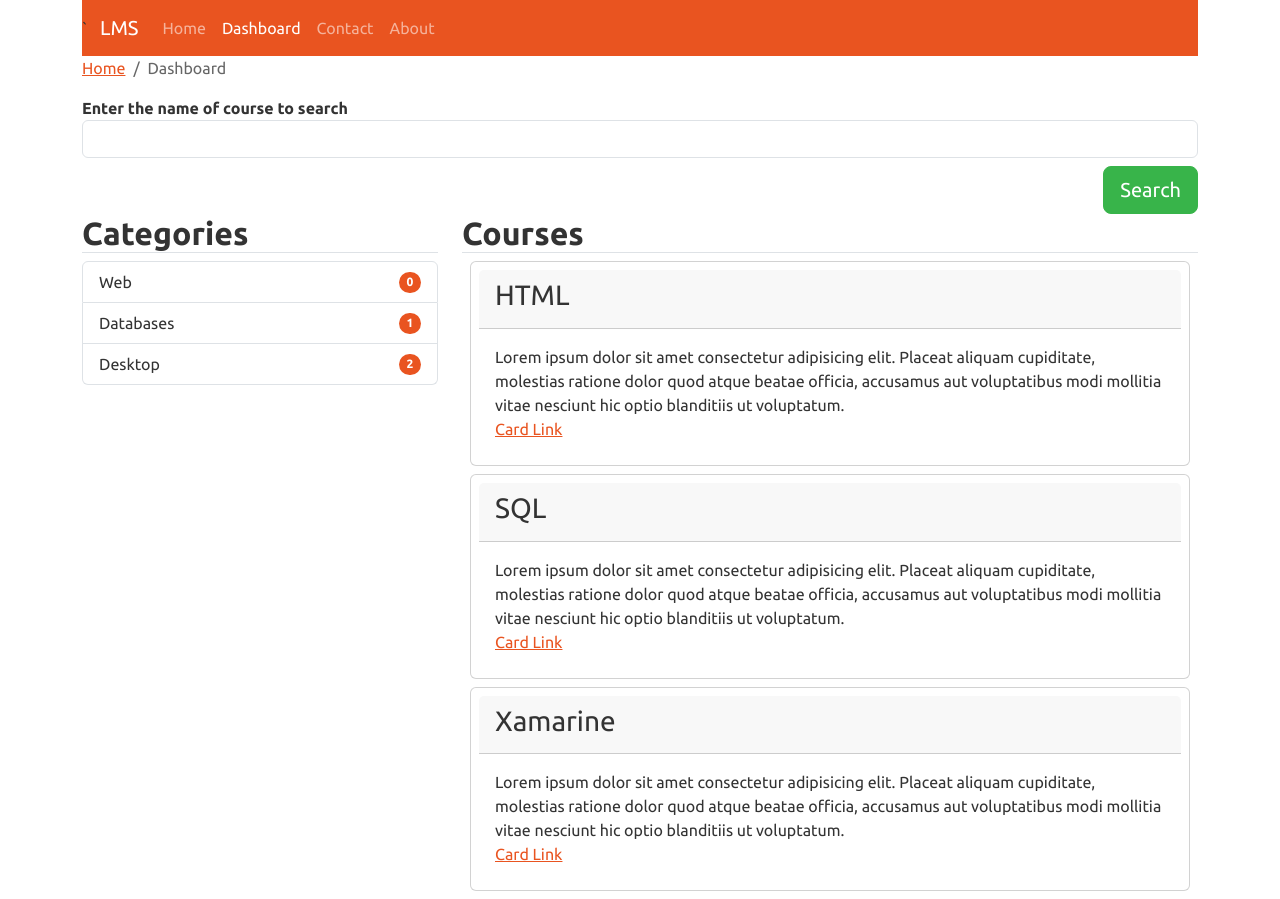
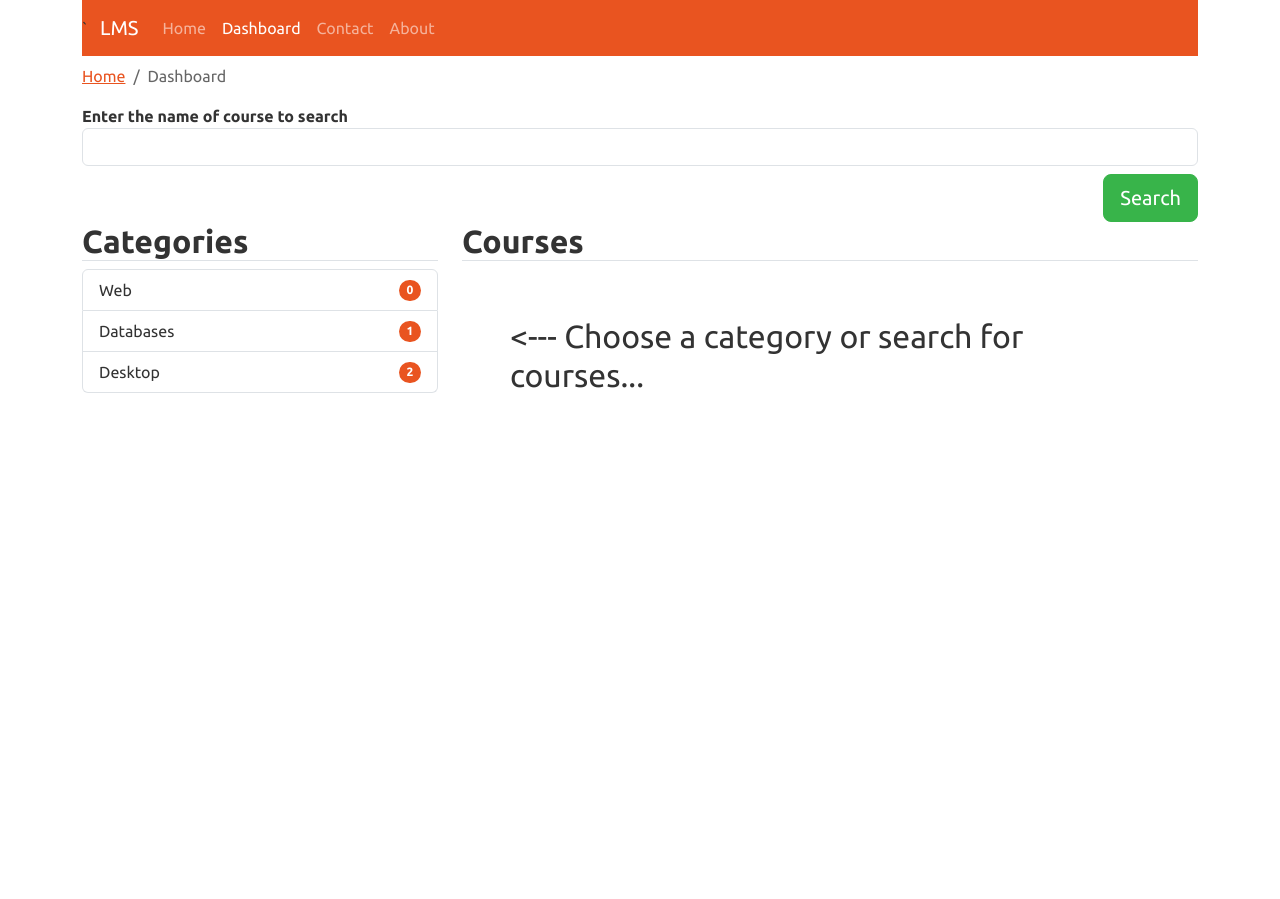
Before and after one commit to waqarkabir/LMS, a plain HTML site: page dashboard.html in a window 1280 px wide. After the commit the page ends 800 px from the top, so only its background shows below. Drawn offline with nearby package versions, Linux system fonts and the light colour scheme.

Commit message:
Category Filter on Courses

```diff
--- a/dashboard.html
+++ b/dashboard.html
@@ -38,7 +38,7 @@
             </div>
         </nav>
     </header>
-    <main class="container">
+    <main class="container mt-2">
         <nav aria-label="breadcrumb">
             <ol class="breadcrumb">
                 <li class="breadcrumb-item"><a href="index.html">Home</a></li>
@@ -80,7 +80,10 @@
             </div>
             <div class="col-lg-8 courses">
                 <h2 class="border-bottom fw-bold">Courses</h2>
-                <div id="courses"></div>
+                <div id="courses">
+                    <h2 class="p-5">
+                        <--- Choose a category or search for courses...</h2>
+                </div>
             </div>
         </div>
     </main>
@@ -129,26 +132,33 @@
             displayCategories();
 
             //Courses Section
-            let Courses = [];
+            let Courses = [{
+                id: 1,
+                name: "C#",
+                categoryId: 1
+            }, {
+                id: 2,
+                name: "JavaScript",
+                categoryId: 1
+            }, {
+                id: 3,
+                name: "SQL Server",
+                categoryId: 2
+            }, {
+                id: 4,
+                name: "Xamarine",
+                categoryId: 3
+            }];
 
-            function loadCourses()
+            function displayCourses(categoryId)
             {
-                let courseNames = ['HTML', 'SQL', 'Xamarine'];
-                for (let index = 0; index < courseNames.length; index++)
-                {
-                    let course = {
-                        id: index + 1,
-                        name: courseNames[index]
-                    }
-                    Courses.push(course);
-                }
-            }
-
-            function displayCourses()
-            {
+                $('#courses').html('');
                 for (let index = 0; index < Courses.length; index++)
                 {
-                    let row = `<div class="card m-2 p-2">
+                    if (Courses[index].categoryId == categoryId)
+                    {
+                        let row = `
+                        <div class="card m-2 p-2">
                             <div class="card-header">
                                 <h3>${Courses[index].name}</h3>
                             </div>
@@ -157,15 +167,13 @@
                                     cupiditate, molestias ratione dolor quod atque beatae officia, accusamus aut voluptatibus
                                     modi mollitia vitae nesciunt hic optio blanditiis ut voluptatum.
                                 </div>
-                        <a href="" class="card-link">Card Link</a>
+                                <a href="/Course/${Courses[index].id}" class="card-link">Card Link</a>
                             </div>
                         </div>`;
                         $('#courses').append(row);
                     }
                 }
-
-            loadCourses();
-            displayCourses();
+            }
 
             // JQuery API
             //Select.API_CALL
@@ -174,7 +182,7 @@
                 event.preventDefault();
 
                 let element = $(this);
-                console.log(element.data('id'));
+                displayCourses(element.data("id"));
             })
         });
     </script>
```
Also changed, not shown: about.html (+1 -1 lines), contact.html (+1 -1 lines). Lines whose indentation alone changed are shown as unchanged.
